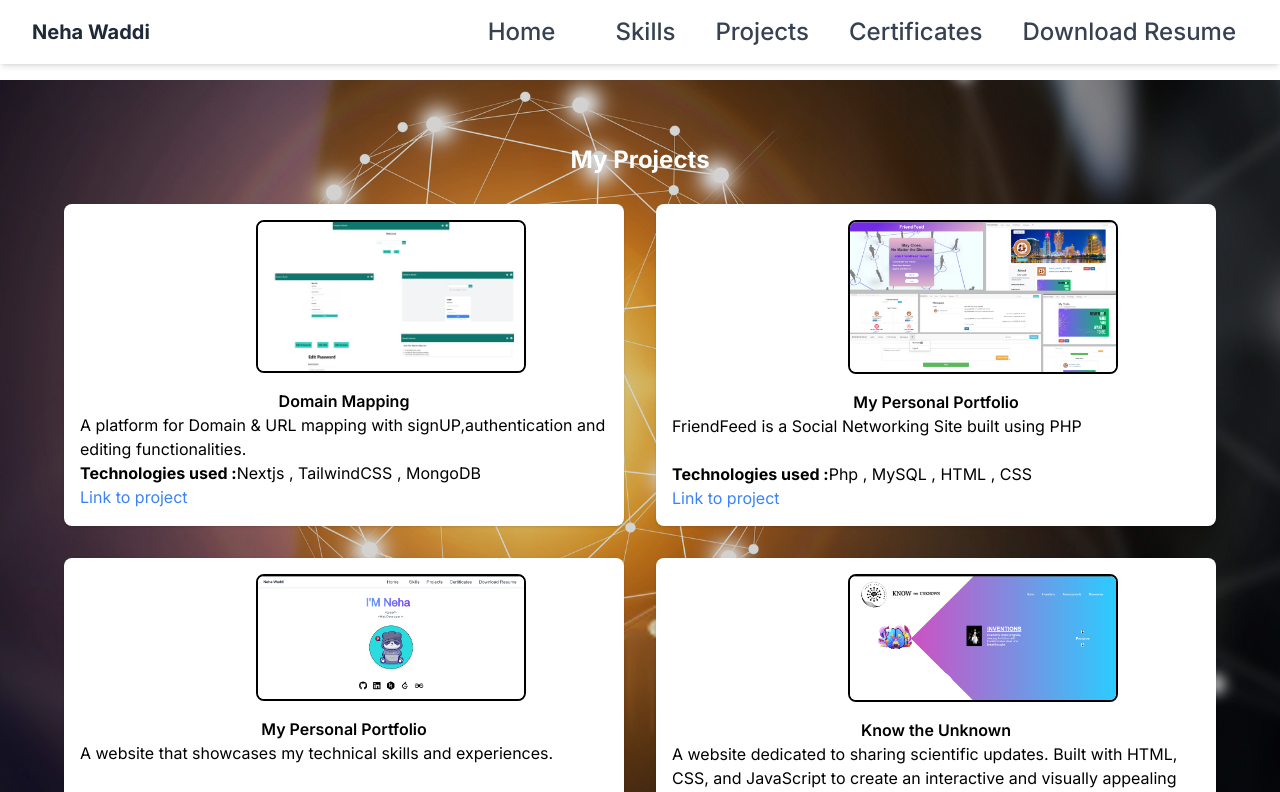
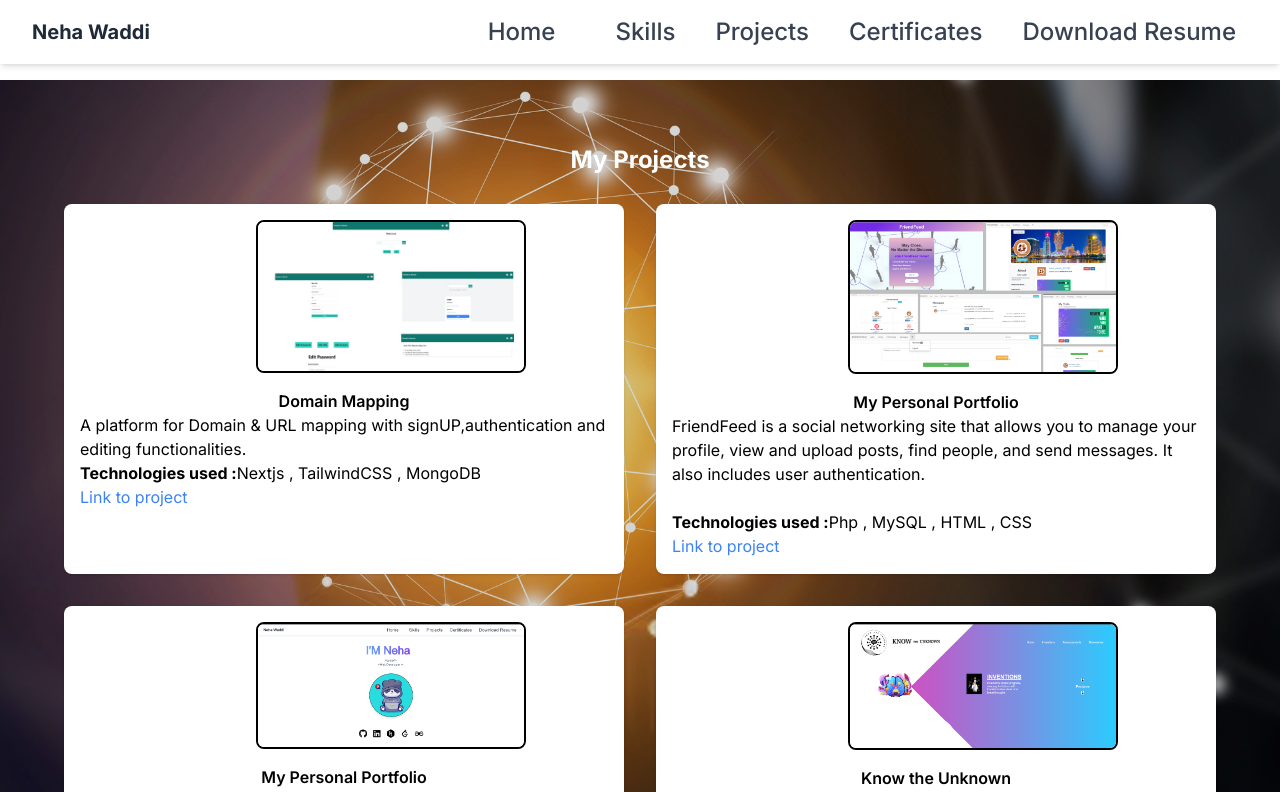
Before and after one commit to Neha-Waddi/Neha-portfolio, a Next.js app: page /Projects in a window 1280 px wide. Shown: the top 792 px of the page. Built offline with nearby package versions, Linux system fonts and the light colour scheme.

Commit message:
added a project

```diff
--- a/src/app/Projects/page.jsx
+++ b/src/app/Projects/page.jsx
@@ -42,8 +42,7 @@ const Projects = () => {
             />
             <h3 className="text-black font-semibold text-center mt-4">My Personal Portfolio</h3>
             <p className="text-black">
-            FriendFeed is a Social Networking Site built using PHP
-            </p>
+            FriendFeed is a social networking site that allows you to manage your profile, view and upload posts, find people, and send messages. It also includes user authentication.      </p>
             <br></br>
             <p className='text-black'><strong>Technologies used :</strong>Php , MySQL , HTML , CSS</p>
             <a
```
